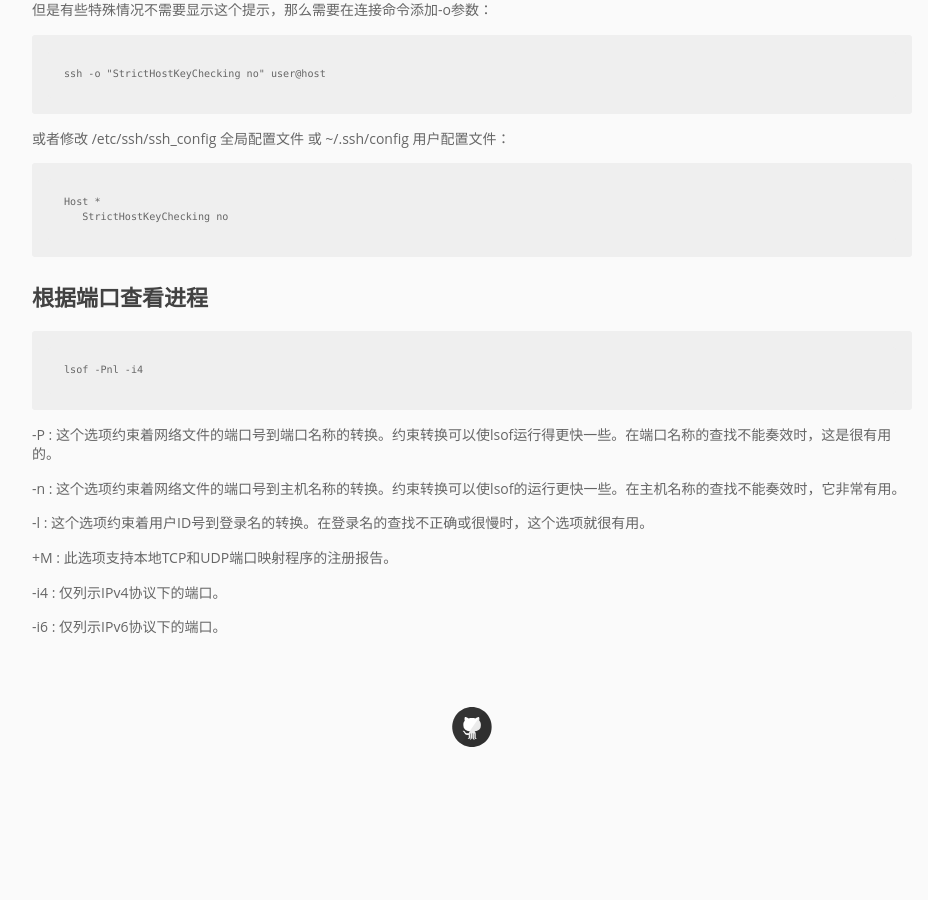
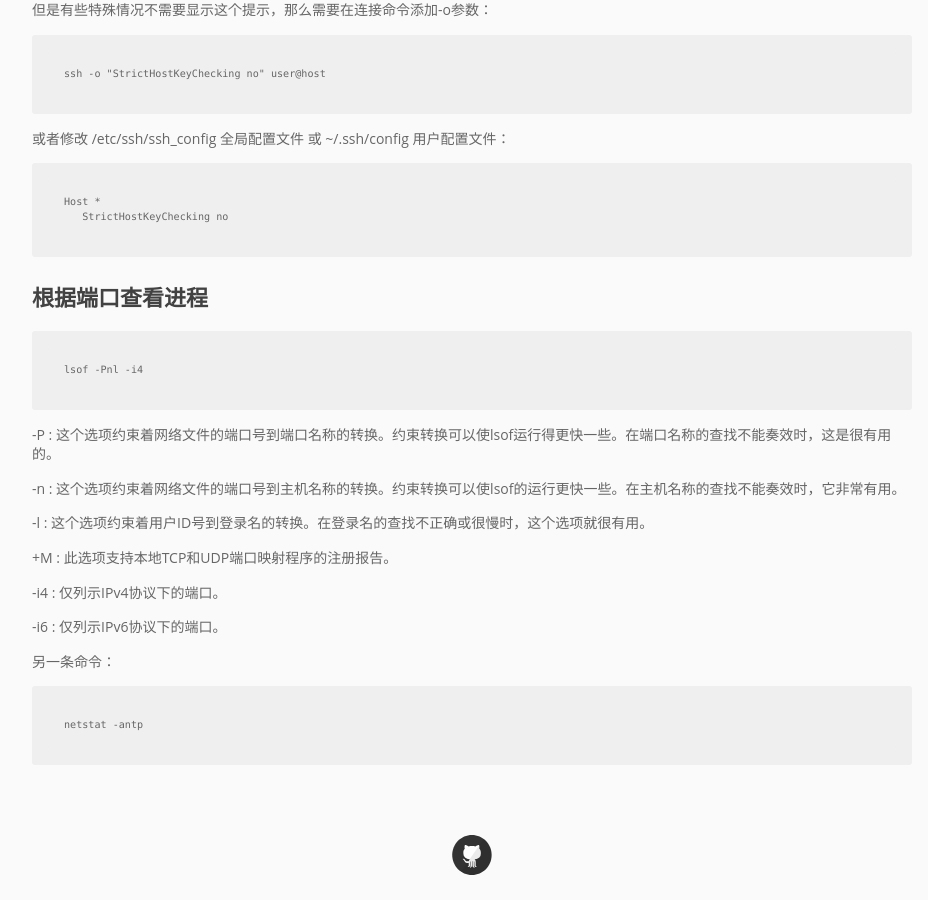
Before and after one commit to pingmalu/pingmalu.github.io, a Jekyll site: the page built from _posts/2016-01-06-Linux常用命令总结.md, in a window 1280 px wide and 900 px high, scrolled down 5814 px. Shown: the whole window, without its empty margins (168-1096 px from the left). Built offline with Jekyll 4.4.1, drawn with Linux system fonts in a browser that asks for light colours; nearby versions of some CDN libraries; before the commit the page ends 6585 px from its top, so only the background shows below that.

Commit message:
'update'

```diff
--- a/_posts/2016-01-06-Linux常用命令总结.md
+++ b/_posts/2016-01-06-Linux常用命令总结.md
@@ -280,3 +280,7 @@ ssh连接的时候会出现：
  -i4 : 仅列示IPv4协议下的端口。
 
  -i6 : 仅列示IPv6协议下的端口。
+
+另一条命令：
+
+	netstat -antp
```
